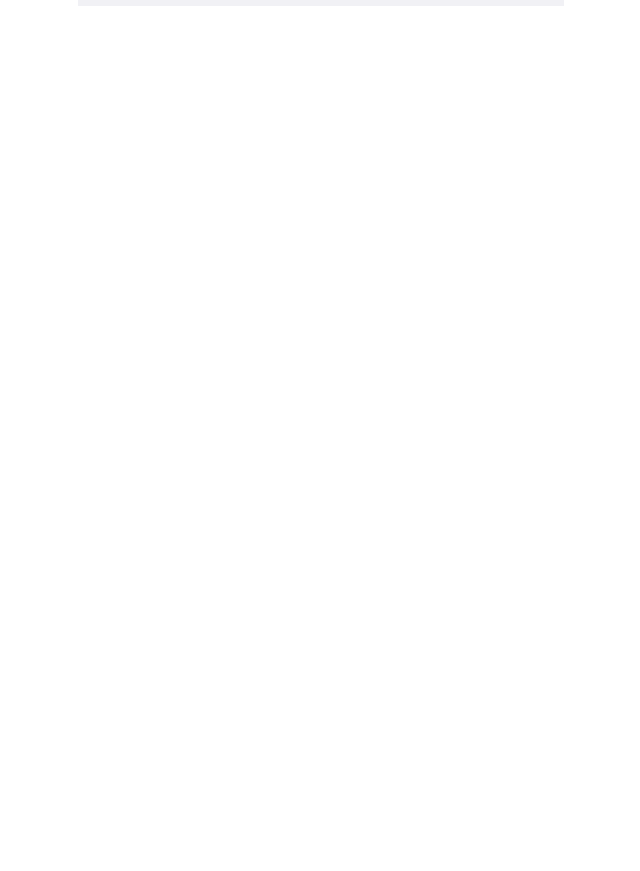
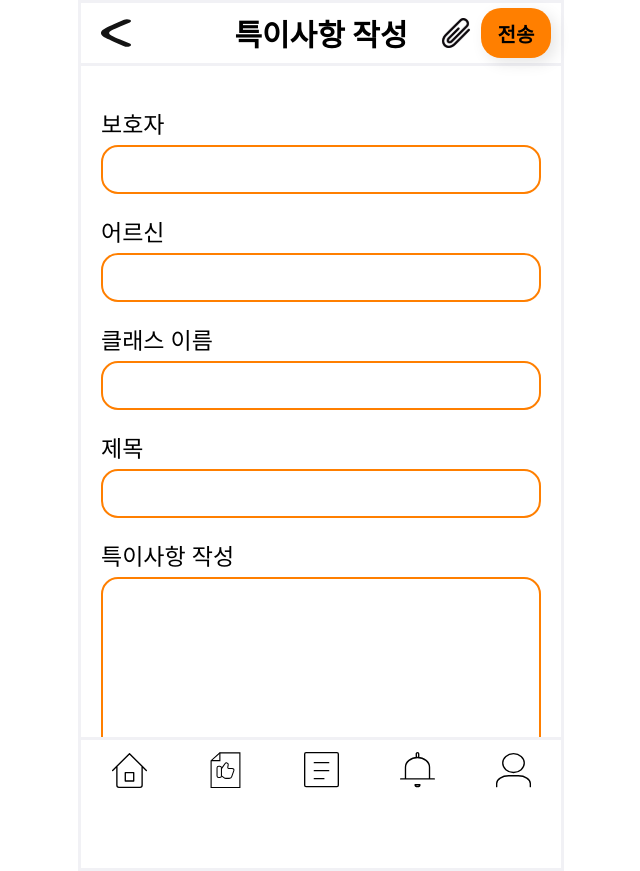
Before and after one commit to SolutionChallenge-SilverTime/2023-SilverTime-Frontend, a React (Create React App) app in the folder client/: page /noteSend in a window 1280 px wide. Before the commit this address had no page. Shown: the whole page, without its empty margins (319-959 px from the left). Before the commit the page ends 800 px from the top, so only its background shows below. Built offline with nearby package versions, Linux system fonts and the light colour scheme; what styled-react-modal would draw is missing.

Commit message:
feat : 상세페이지 등록 완료

```diff
--- a/client/src/App.js
+++ b/client/src/App.js
@@ -3,6 +3,8 @@ import "./App.css";
 import Login from "./Pages/Login/Login";
 import Join from "./Pages/Join/Join";
 import Main from "./Pages/Main/Main";
+import NoteSend from "./Pages/Note/NoteSend";
+import NoteDetail from "./Pages/Note/NoteDetail";
 
 function App() {
   return (
@@ -12,6 +14,8 @@ function App() {
           <Route path="/login" element={<Login />} />
           <Route path="/join" element={<Join />} />
           <Route path="/main" element={<Main />} />
+          <Route path="/noteSend" element={<NoteSend />} />
+          <Route path="/noteDetail" element={<NoteDetail />} />
         </Routes>
       </div>
     </BrowserRouter>
--- a/client/src/Components/Header/Header.js
+++ b/client/src/Components/Header/Header.js
@@ -2,7 +2,6 @@ import React from "react";
 import { useNavigate } from "react-router-dom";
 import * as style from "./styles";
 import FullButton from "../Button/FullButton";
-
 
 export default function Header(props) {
   const navigate = useNavigate();
@@ -37,10 +36,7 @@ export default function Header(props) {
             />
             <FullButton
               btnName={"전송"}
-              onClick={() => {
-                alert("특이사항을 전송하시겠습니까?");
-                navigate("../noteList");
-              }}
+              onClick={props.onClick}
               width={"30px"}
               height={"10px"}
             />
--- a/client/src/Pages/Note/NoteSend.js
+++ b/client/src/Pages/Note/NoteSend.js
@@ -3,8 +3,11 @@ import * as style from "./styles";
 import Header from "../../Components/Header/Header";
 import Footer from "../../Components/Footer/Footer";
 import Input from "../../Components/Input/Input";
+import axios from "axios";
+import { useNavigate } from "react-router";
 
 export default function NoteSend() {
+  const navigate = useNavigate();
   const title = "특이사항 작성";
 
   const [guardianName, setGuardianName] = useState("");
@@ -38,7 +41,7 @@ export default function NoteSend() {
       .post(
         "http://localhost:8080/significant/send",
         JSON.stringify({
-          guardianNickName: guardianName,
+          gurdianNickName: guardianName,
           tutorNickName: sessionStorage.getItem("nickName"),
           seniorName: seniorName,
           title: noteTitle,
```
